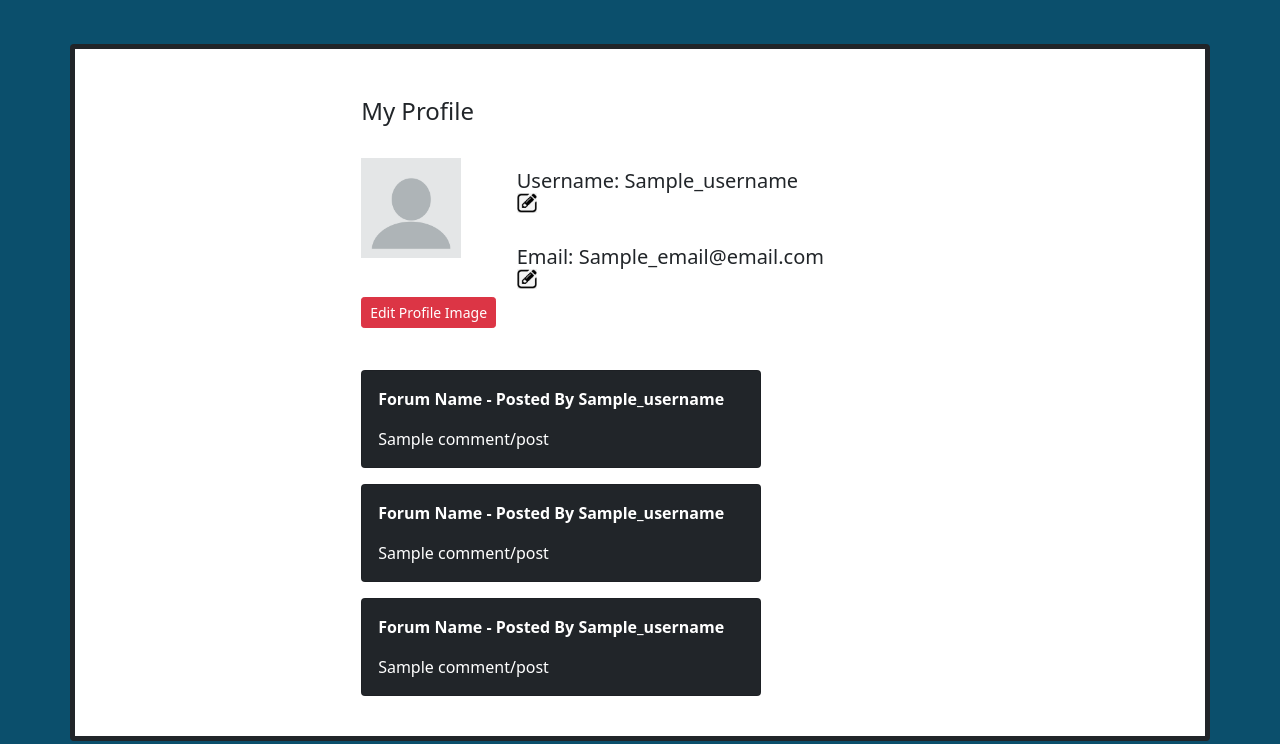
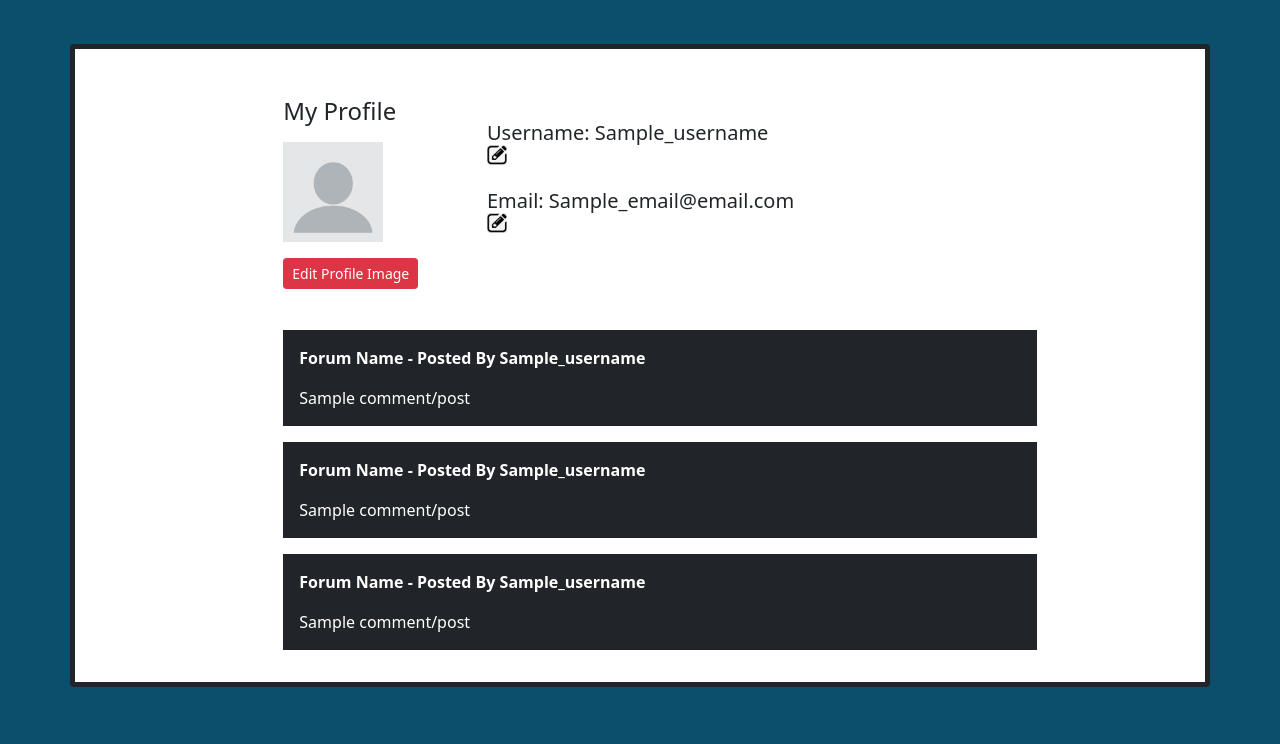
Before and after one commit to sunipan/quickscope, a PHP site: page /my-profile.php in a window 1280 px wide. Shown: the part 56-800 px from the top of the page. Run offline with PHP 8.4, Linux system fonts and the light colour scheme; some libraries are stand-ins or nearby versions.

Commit message:
clean up

```diff
--- a/src/client/my-profile.php
+++ b/src/client/my-profile.php
@@ -15,36 +15,36 @@
 <body>
     <div class="container post-container rounded bg-white border border-dark border border-5">
         <div class="row justify-content-centern offset-lg-2 ml-5">
-            <div class="col-lg-2 offset-lg-1 mt-5">
-                <h1 class='text-black h4'>My Profile</h1>
-                <br>
+            <div class="col-lg-2  mt-5">
+                <h1 class='text-black h4 mb-3'>My Profile</h1>
+
                 <figure>
                     <img src='img/default_profile_pic.png' height='100px' width='100px'>
                 </figure>
             </div>
-            <div class="col-8 d-none d-lg-block">
-                <br><br><br><br><br>
-                <h4 class="text-black h5">Username: Sample_username <a class="d-flex" href="#">
+            <div class="col-8 d-none d-lg-block mt-4">
+
+                <h4 class="text-black h5 mt-5 ps-5">Username: Sample_username <a class="d-flex" href="#">
           <img src="img/editicon.png" alt="" width="20" height="20" />
         </a></h4>
-                <br>
-                <h4 class='text-black h5'>Email: Sample_email@email.com<a class="d-flex" href="#">
+
+                <h4 class='text-black h5 mt-4 ps-5'>Email: Sample_email@email.com<a class="d-flex" href="#">
           <img src="img/editicon.png" alt="" width="20" height="20" />
         </a></h4>
             </div>
-            <br>
-            <div class="offset-lg-1">
+
+            <div class="">
             <form action='#'>
                 <button type='submit' class="btn btn-danger btn-sm">Edit Profile Image</button>
             </form>
             </div>
 
-            <div class="col-lg-10 offset-lg-1">
+            <div class="col-lg-10 mb-3">
             <h3 class='text-white'>My Activity</h3>
             <?php
             for($i = 0; $i < 3; $i++){
             echo '
-            <div class="card col-lg-12 mb-3 bg-dark" style="max-width: 400px;">
+            <div class="card-fluid col-lg-12 mb-3 bg-dark" >
                 <div class="card-body">
                     <p><b class="text-white">Forum Name - Posted By Sample_username</b></p>
                     <p class="card-text text-white">Sample comment/post</p>
@@ -52,7 +52,7 @@
             </div>';
             }
             ?>
-            <br>
+
         </div>
         </div>
 
```
